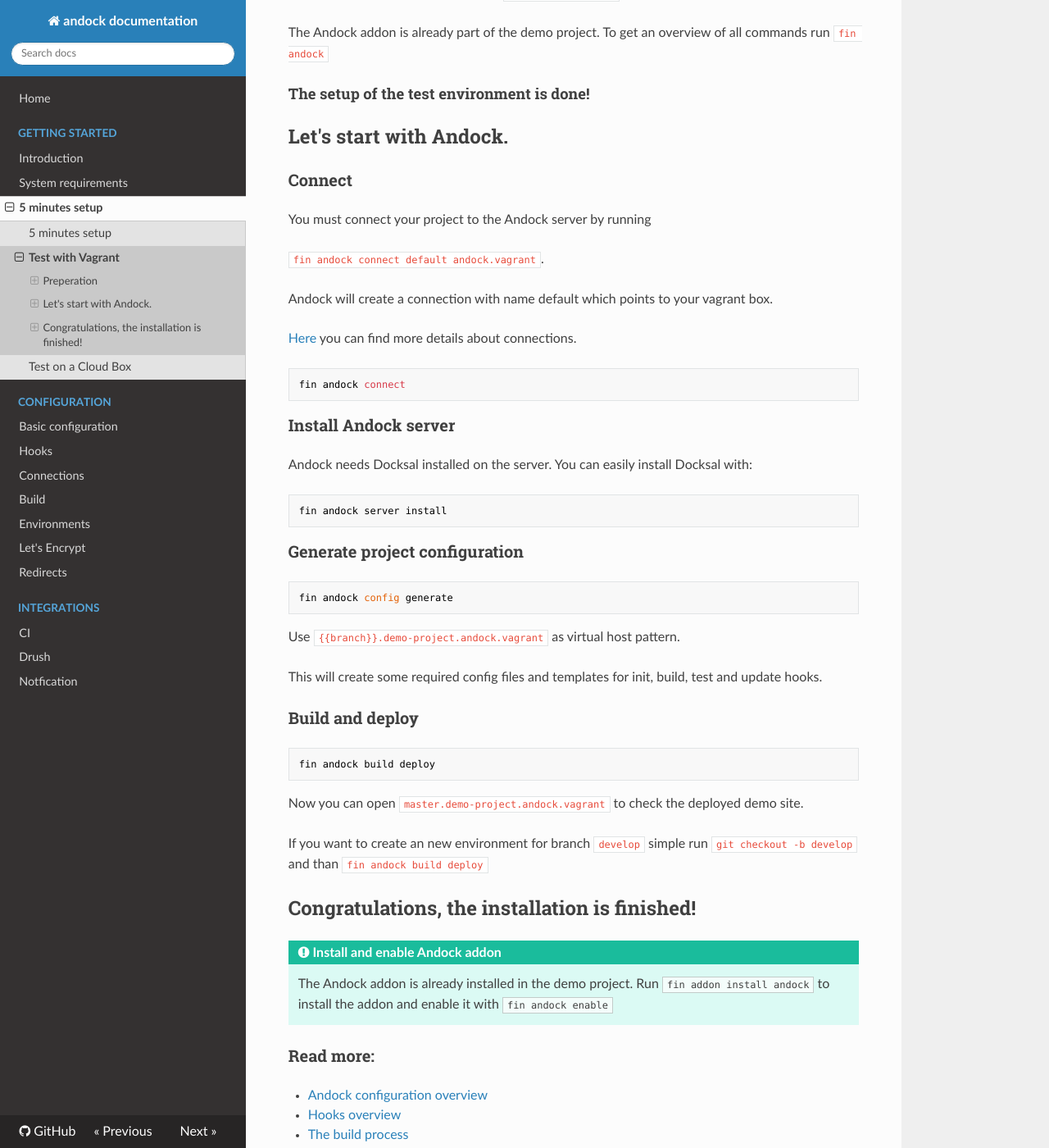
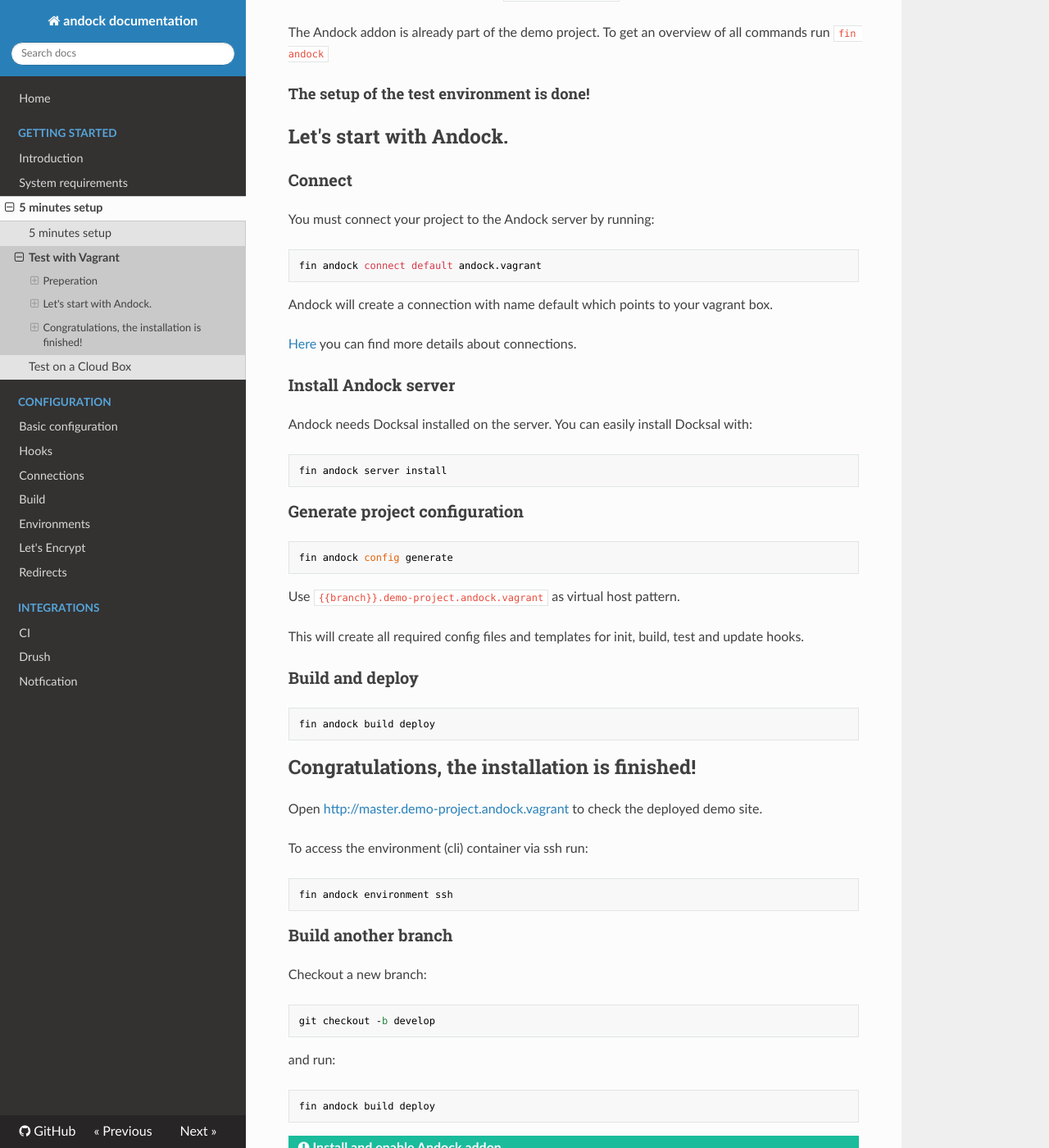
Before and after one commit to andock/andock, an MkDocs documentation site: the page built from docs/getting-started/vagrant.md, in a window 1280 px wide and 1400 px high, scrolled down 856 px. Shown: the whole window at 82% size. Built offline with MkDocs 1.6.1, drawn with Linux system fonts in a browser that asks for light colours; nearby versions of some CDN libraries; old or Windows-style settings are respelled for this version of MkDocs.

Commit message:
Update docs.

````diff
--- a/docs/getting-started/vagrant.md
+++ b/docs/getting-started/vagrant.md
@@ -32,17 +32,16 @@
 ## Let's start with Andock.
 
 ### Connect
-You must connect your project to the Andock server by running
+You must connect your project to the Andock server by running:
 
-`fin andock connect default andock.vagrant`.
+```
+fin andock connect default andock.vagrant
+```
 
 Andock will create a connection with name default which points to your vagrant box.
 
 [Here](../configuration/connections.md) you can find more details about connections.
 
-```
-fin andock connect
-```
 ### Install Andock server
 Andock needs Docksal installed on the server. You can easily install Docksal with:
 ```
@@ -54,17 +53,33 @@
 ```
 Use `{{branch}}.demo-project.andock.vagrant` as virtual host pattern.
 
-This will create some required config files and templates for init, build, test and update hooks.
+This will create all required config files and templates for init, build, test and update hooks.
 
 ### Build and deploy
 ```
 fin andock build deploy
 ```
-Now you can open `master.demo-project.andock.vagrant` to check the deployed demo site.
-
-If you want to create an new environment for branch `develop` simple run `git checkout -b develop` and than `fin andock build deploy`
 
 ## Congratulations, the installation is finished!
+
+Open [http://master.demo-project.andock.vagrant](http://master.demo-project.andock.vagrant) to check the deployed demo site.
+
+To access the environment (cli) container via ssh run:
+```
+fin andock environment ssh
+```
+### Build another branch
+Checkout a new branch:
+
+```
+git checkout -b develop
+```
+and run:
+
+```
+fin andock build deploy
+```
+
 
 !!! tip "Install and enable Andock addon"
     The Andock addon is already installed in the demo project. Run `fin addon install andock` to install the addon and enable it with `fin andock enable`
````
Also changed, not shown: README.md (+1 -1 lines), docs/configuration/andock.md (+2 -1 lines), docs/getting-started/cloud.md (+20 -6 lines), docs/getting-started/docksal.md (+1 -1 lines), 1 other file.
